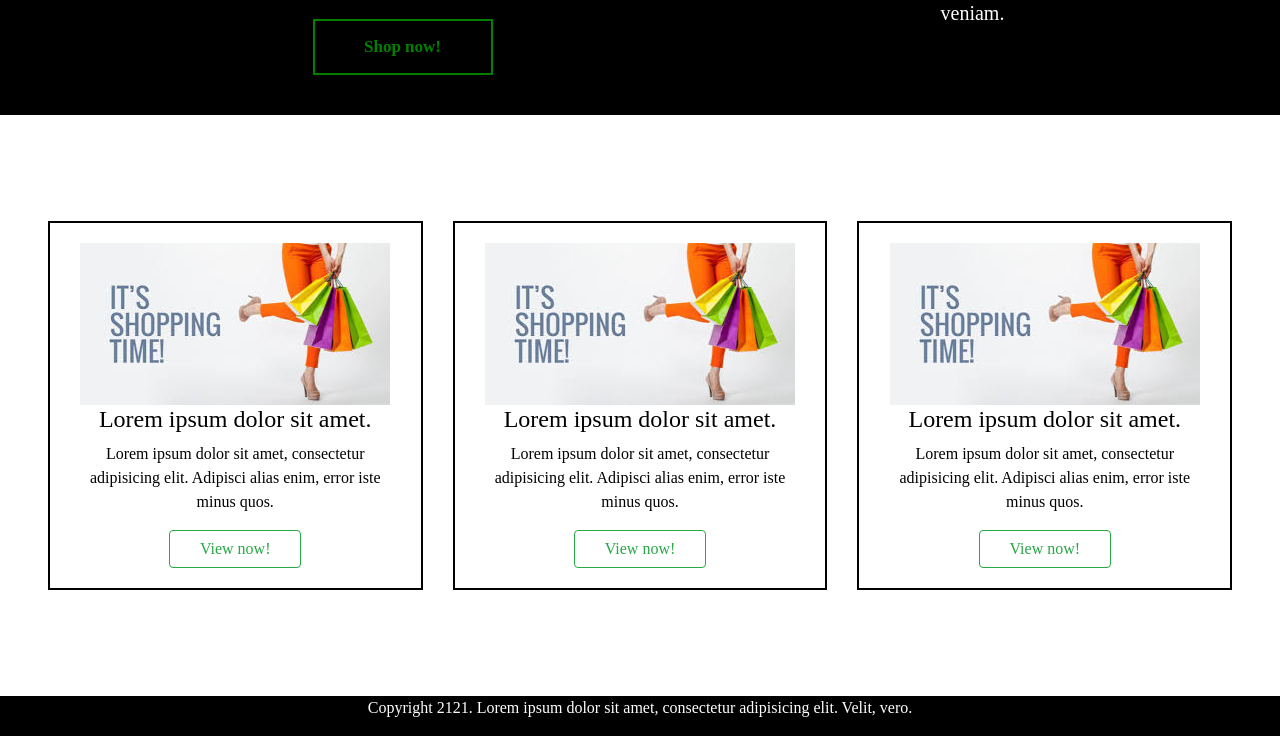
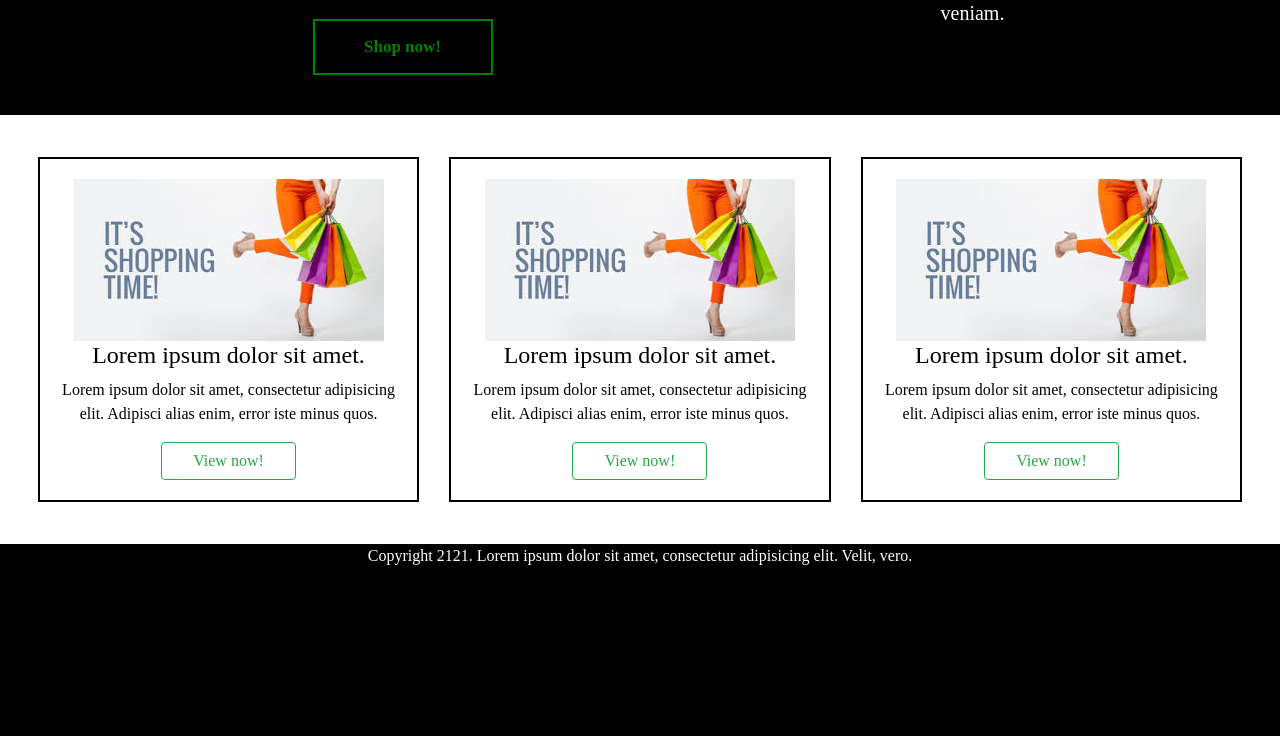
Before and after one commit to hpiyush/Django_E-commerce, a Django app: page / in a window 1280 px wide. Shown: the part 264-1000 px from the top of the page. After the commit the page ends 829 px from the top, so only its background shows below. Run offline with Django 3.2, Linux system fonts and the light colour scheme; parts of the project's set-up code (start-up, migrations or seed data) failed here and were passed over; some libraries are stand-ins or nearby versions; some web fonts are replaced.

Commit message:
Updated commit-day8

```diff
--- a/templates/home.html
+++ b/templates/home.html
@@ -36,7 +36,7 @@
 
     <div style="width:100%;background:white;color:black;">
         <div class="mx-auto text-center container-home-2" style="display:flex; align-items:center">
-            <div class="row mx-auto mt-5 pt-5 mb-5 pb-5" style="padding:20px;">
+            <div class="row mx-auto mt-3 pt-3 mb-3 pb-3" style="padding:10px;">
                 <div class="mx-auto col-sm-12 col-md-6 col-lg-4">
                     <a class="noDecoration" href="#">
                         <div class="container" id="home-border-2">
```
